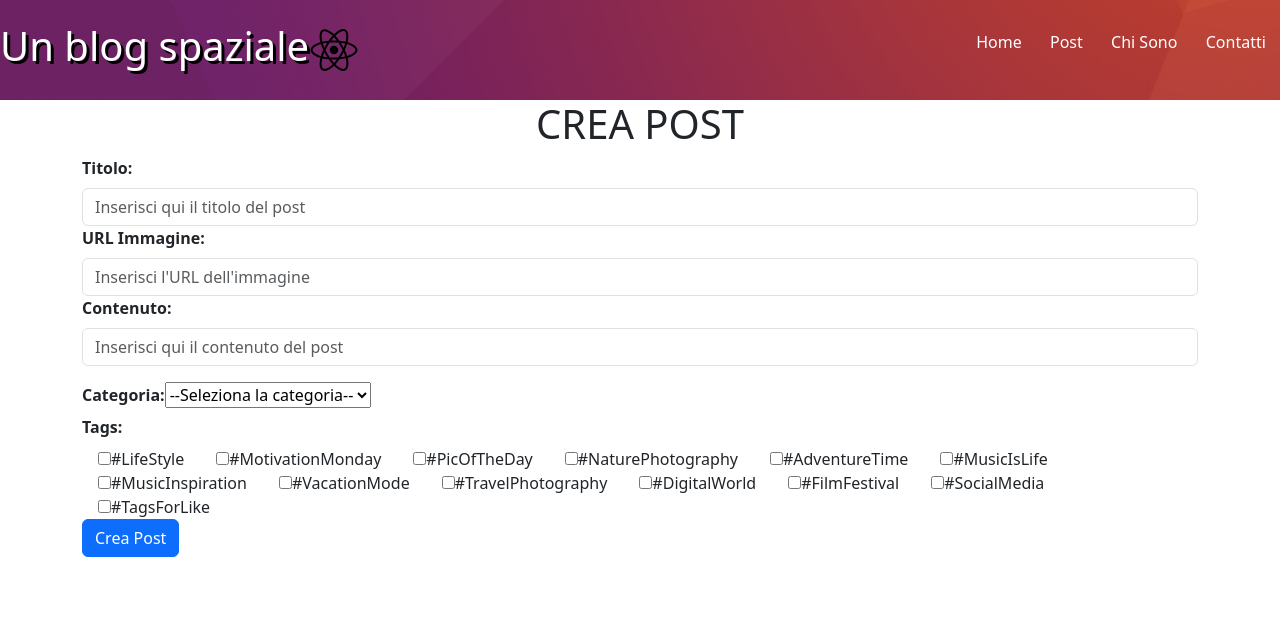
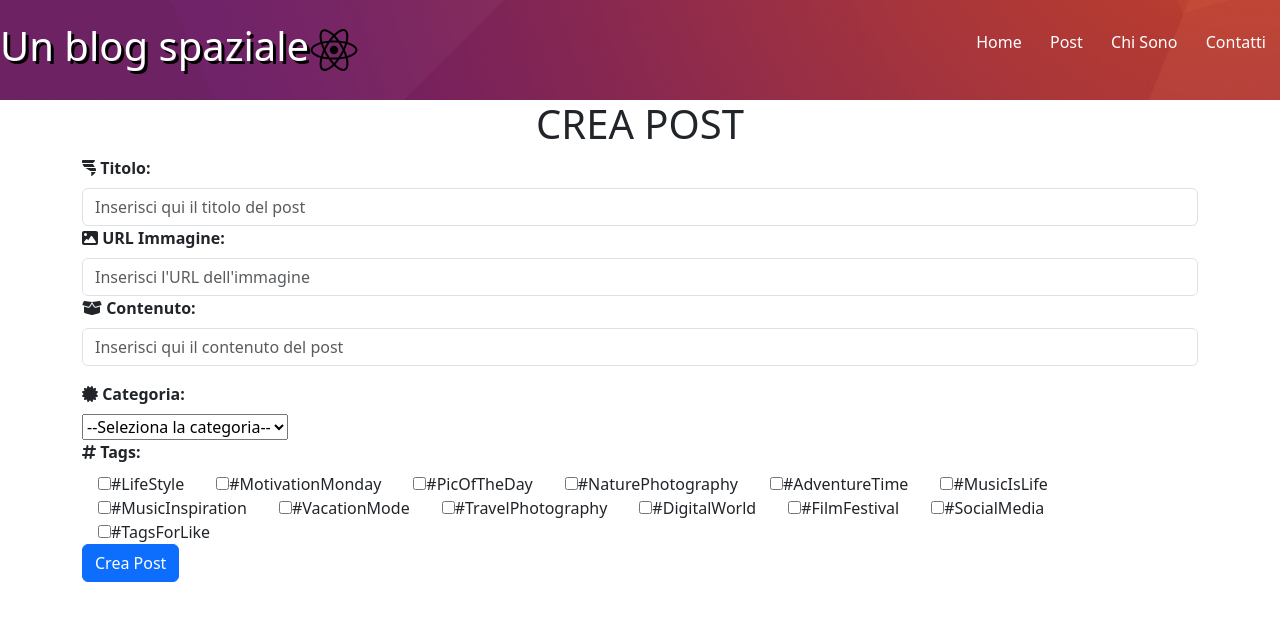
Before and after one commit to sim-sal/react-form-blog-multifields, a React (Vite) app: page / in a window 1280 px wide. Shown: the top 620 px of the page. Built offline with nearby package versions, Linux system fonts and the light colour scheme.

Commit message:
ad style and install fontawesome

```diff
--- a/package.json
+++ b/package.json
@@ -10,6 +10,10 @@
     "preview": "vite preview"
   },
   "dependencies": {
+    "@fortawesome/fontawesome-svg-core": "^6.5.1",
+    "@fortawesome/free-brands-svg-icons": "^6.5.1",
+    "@fortawesome/free-solid-svg-icons": "^6.5.1",
+    "@fortawesome/react-fontawesome": "^0.2.0",
     "bootstrap": "^5.3.2",
     "react": "^18.2.0",
     "react-dom": "^18.2.0"
--- a/src/components/MyFormData.jsx
+++ b/src/components/MyFormData.jsx
@@ -1,4 +1,6 @@
+import { FontAwesomeIcon } from '@fortawesome/react-fontawesome';
 import style from "../css/modules/MyFormData.module.css";
+
 import { useState } from "react";
 
 export default function MyFormData() {
@@ -57,7 +59,8 @@ export default function MyFormData() {
             <form onSubmit={handleFormSubmit}>
                 <div className="mb-3">
                     <label htmlFor="titlePost" className="form-label">
-                        <strong>Titolo:</strong>
+                        <FontAwesomeIcon icon="fa-solid fa-tornado" />
+                        <strong> Titolo:</strong>
                     </label>
                     <input
                         type="text"
@@ -69,7 +72,8 @@ export default function MyFormData() {
                     ></input>
 
                     <label htmlFor="imgPost" className="form-label">
-                        <strong>URL Immagine:</strong>
+                        <FontAwesomeIcon icon="fa-solid fa-image" />
+                        <strong> URL Immagine:</strong>
                     </label>
                     <input
                         type="text"
@@ -81,7 +85,8 @@ export default function MyFormData() {
                     ></input>
 
                     <label htmlFor="contentPost" className="form-label">
-                        <strong>Contenuto:</strong>
+                        <FontAwesomeIcon icon="fa-solid fa-box-open" />
+                        <strong> Contenuto:</strong>
                     </label>
                     <input
                         type="text"
@@ -95,8 +100,9 @@ export default function MyFormData() {
 
                 <div>
                     <label htmlFor="categoryPost" className="form-label">
-                        <strong>Categoria:</strong>
-                    </label>
+                        <FontAwesomeIcon icon="fa-solid fa-certificate" />
+                        <strong> Categoria:</strong>
+                    </label><br />
                     <select value={formData.category_post} onChange={(e) => updateFormData(e.target.value, 'category_post')}>
                         <option value="">--Seleziona la categoria--</option>
                         <option value="Nature Notes" /*selected={formData.category_post === 'nature_notes'}*/>Nature Notes</option>
@@ -109,7 +115,8 @@ export default function MyFormData() {
                 </div>
 
                 <label htmlFor="tagsPost" className="form-label">
-                    <strong>Tags:</strong>
+                    <FontAwesomeIcon icon="fa-solid fa-hashtag" />
+                    <strong> Tags:</strong>
                 </label>
                 <div className="flex gap-4">
                     <label htmlFor="" className="px-3"><input type="checkbox" checked={formData.tags_post.includes('LifeStyle')} value="LifeStyle" onChange={handleTagsPostChange} />#LifeStyle</label>
@@ -147,7 +154,7 @@ export default function MyFormData() {
                                 <h3>{post.title_post}</h3>
 
                                 <button className={style.delete_button} onClick={() => removePost(post.id)}>
-                                    X
+                                    <FontAwesomeIcon icon="fa-solid fa-trash" />
                                 </button>
 
                             </div>
--- a/src/main.jsx
+++ b/src/main.jsx
@@ -3,6 +3,10 @@ import ReactDOM from 'react-dom/client'
 import App from './App.jsx'
 import "bootstrap/dist/css/bootstrap.min.css"
 import "bootstrap"
+import { library } from "@fortawesome/fontawesome-svg-core";
+import { faBoxOpen, faCertificate, faHashtag, faImage, faTags, faTornado, faTrash } from '@fortawesome/free-solid-svg-icons';
+import { fab } from '@fortawesome/free-brands-svg-icons';
+library.add(faTornado, faImage, faBoxOpen, faCertificate, faHashtag, faTrash, fab);
 
 ReactDOM.createRoot(document.getElementById('root')).render(
   <React.StrictMode>
```
Also changed, not shown: 1 other file (tests, documents, lock files or other folders).
